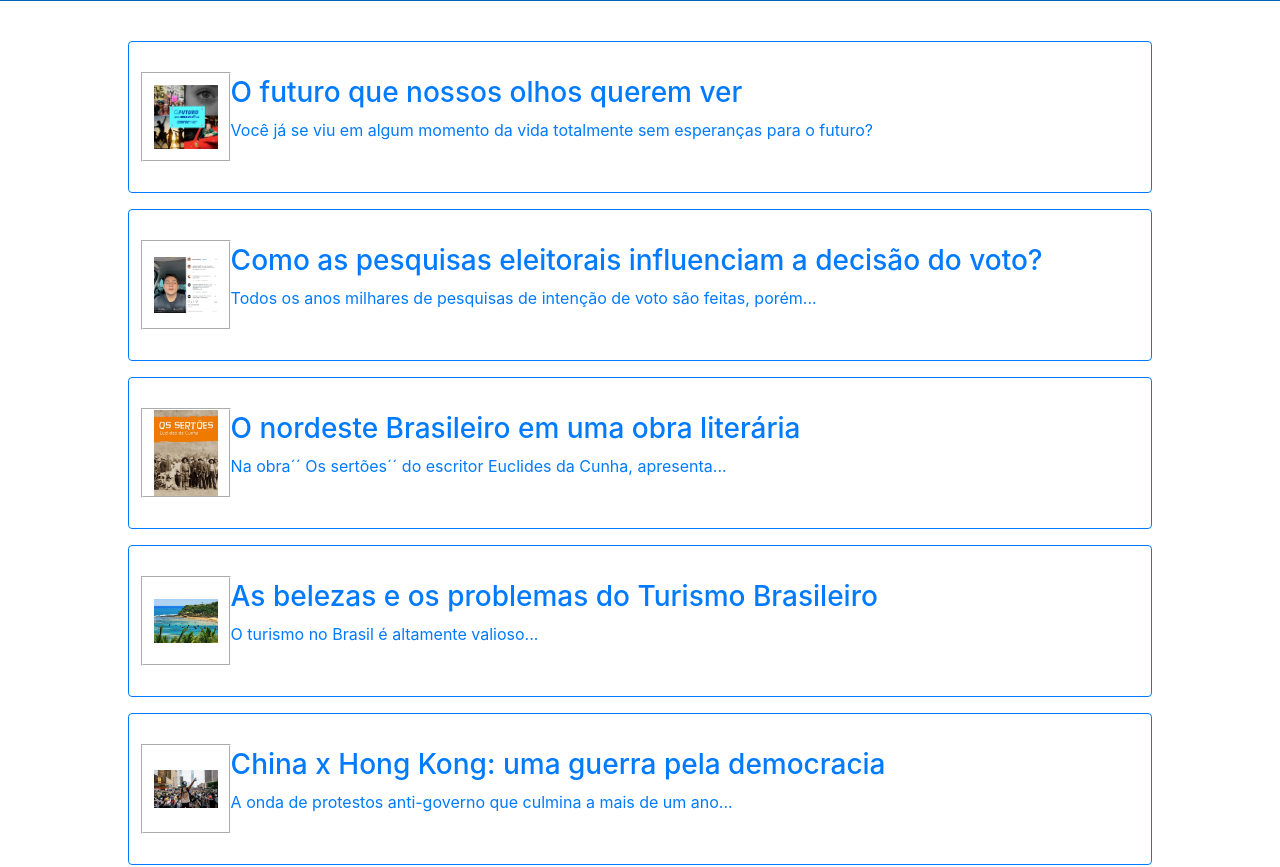
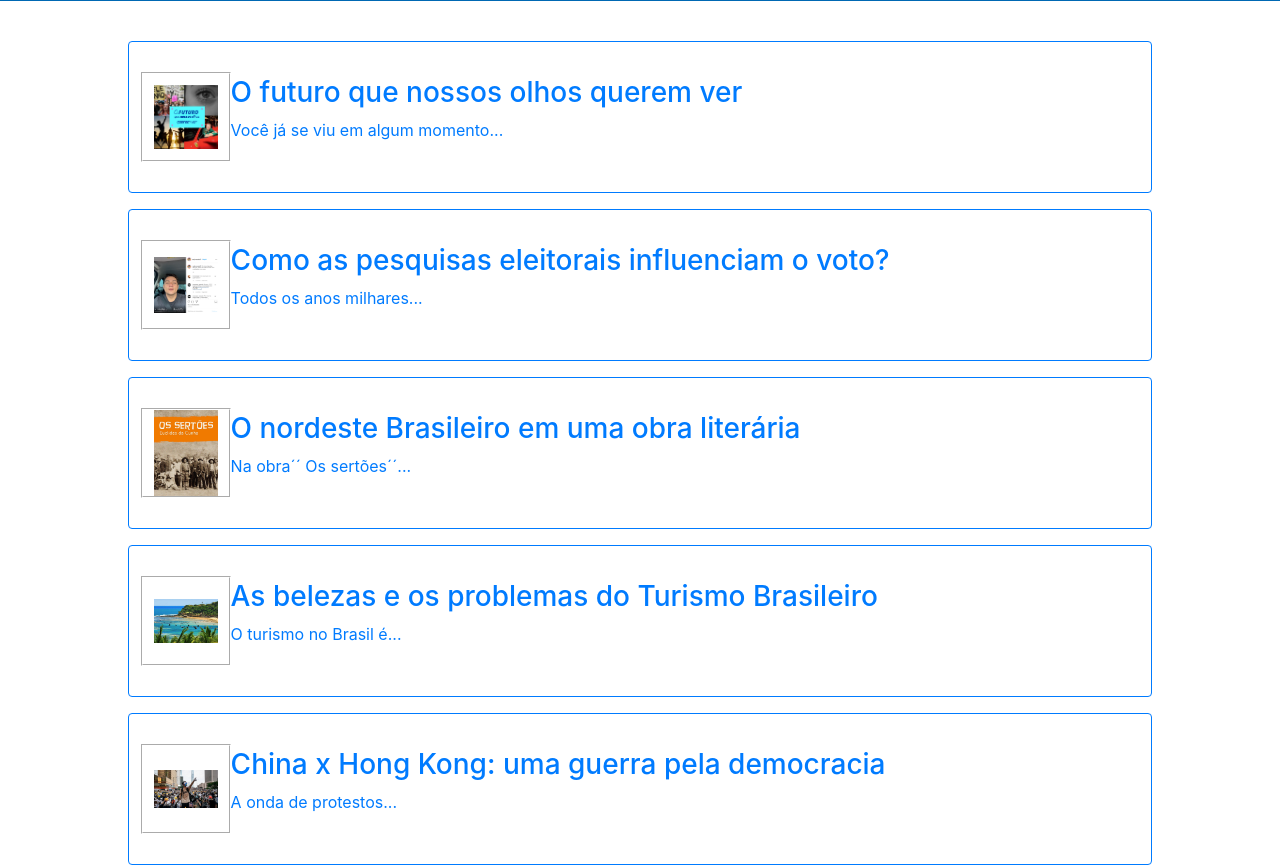
Before and after one commit to devshinon-br/jornalSesi, a plain HTML site: page index.html in a window 1280 px wide. Shown: the part 95-962 px from the top of the page. Drawn offline with Linux system fonts and the light colour scheme; a web font is replaced by a local one.

Commit message:
Add Pages

```diff
--- a/index.html
+++ b/index.html
@@ -26,7 +26,7 @@
                         <div class = "secundary">
                             <h3>O futuro que nossos olhos querem ver</h3>
                             <p>
-                                Você já se viu em algum momento da vida totalmente sem esperanças para o futuro?
+                                Você já se viu em algum momento...
                             </p>
                         </div>
                     </div>
@@ -38,9 +38,9 @@
                             <img src = "IMG/eleicao2.png">
                         </div>
                         <div class = "secundary">
-                            <h3>Como as pesquisas eleitorais influenciam a decisão do voto?</h3>
+                            <h3>Como as pesquisas eleitorais influenciam o voto?</h3>
                             <p>
-                                Todos os anos milhares de pesquisas de intenção de voto são feitas, porém...
+                                Todos os anos milhares...
                             </p>
                         </div>
                     </div>
@@ -54,7 +54,7 @@
                         <div class = "secundary">
                             <h3>O nordeste Brasileiro em uma obra literária</h3>
                             <p>
-                                Na obra´´ Os sertões´´ do escritor Euclides da Cunha, apresenta...
+                                Na obra´´ Os sertões´´...
                             </p>
                         </div>
                     </div>
@@ -68,7 +68,7 @@
                         <div class = "secundary">
                             <h3>As belezas e os problemas do Turismo Brasileiro</h3>
                             <p>
-                                O turismo no Brasil é altamente valioso...
+                                O turismo no Brasil é...
                             </p>
                         </div>
                     </div>
@@ -82,7 +82,7 @@
                         <div class = "secundary">
                             <h3>China x Hong Kong: uma guerra pela democracia</h3>
                             <p>
-                                A onda de protestos anti-governo que culmina a mais de um ano...
+                                A onda de protestos...
                             </p>
                         </div>
                     </div>
```
